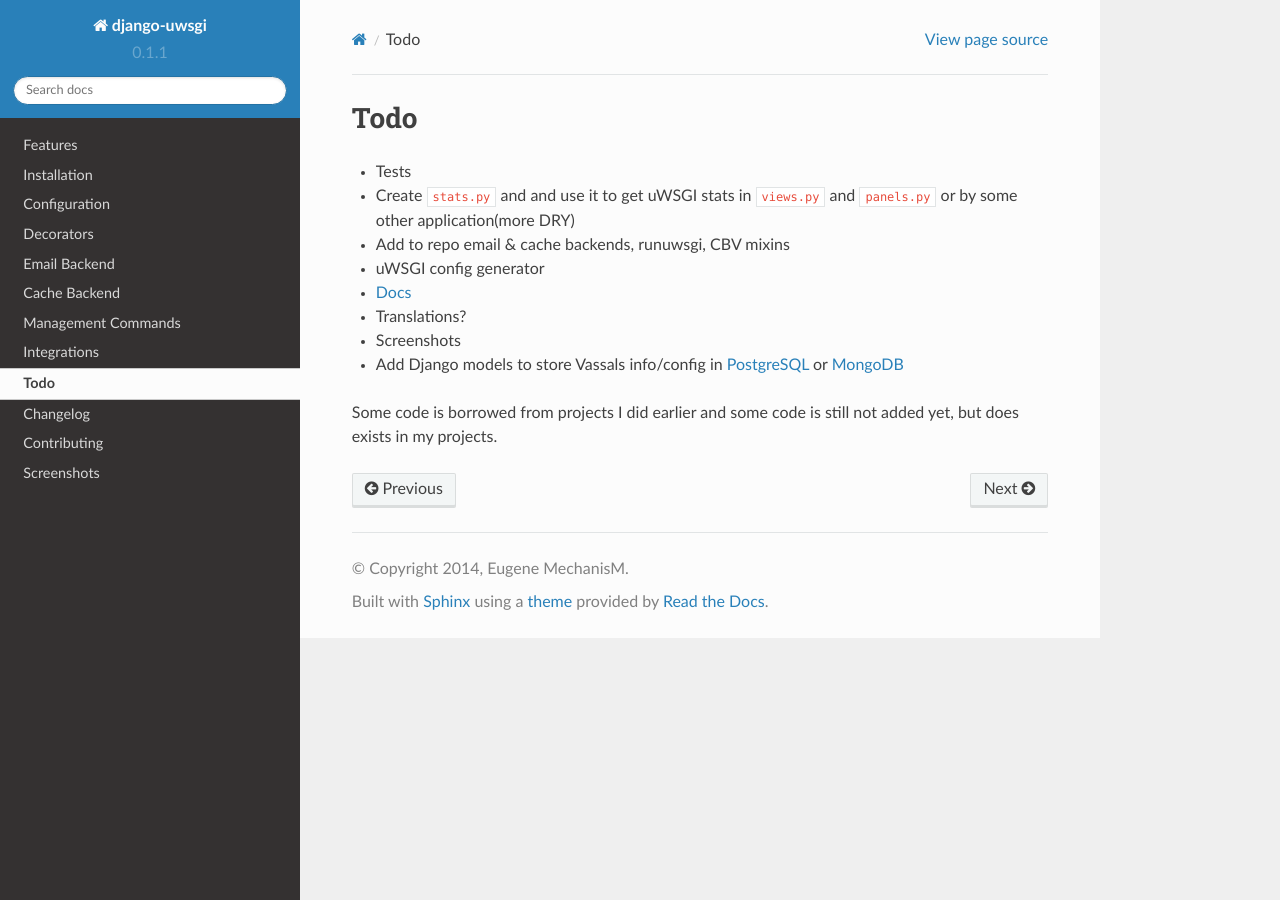
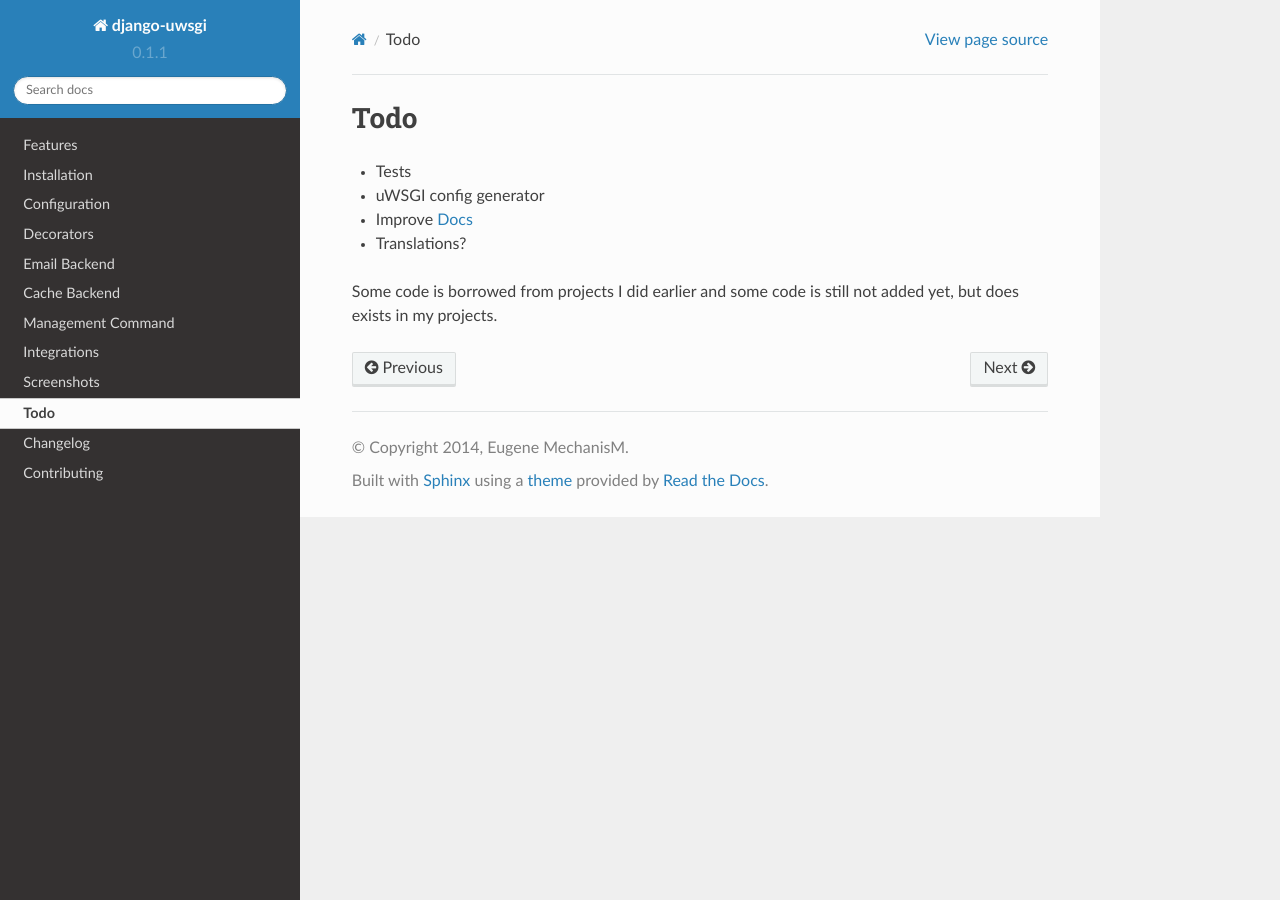
Before and after one commit to unbit/django-uwsgi, a Sphinx documentation site: the page built from docs/todo.rst, in a window 1280 px wide. Built offline with Sphinx 7.4.7 and the Read the Docs theme 2.0.0, drawn with Linux system fonts in a browser that asks for light colours.

Commit message:
Improved docs

```diff
--- a/docs/commands.rst
+++ b/docs/command.rst
@@ -1,5 +1,5 @@
-Management Commands
-===================
+Management Command
+==================
 
 runuwsgi
 --------
--- a/docs/features.rst
+++ b/docs/features.rst
@@ -2,11 +2,11 @@ Features
 ========
 
 * Admin page with `uWSGI`_ stats (options to reload/stop uWSGI, clear uWSGI cache)
-* uWSGI Cache backend for Django
-* uWSGI Email backend for Django(send emails via uWSGI's `spooler`_)
+* uWSGI :doc:`cache` backend for Django
+* uWSGI :doc:`email` backend for Django(send emails via uWSGI's `spooler`_)
 * Debug Panel for `django-debug-toolbar`_ (offers same functions as admin page)
 * Django template loader for `embedded`_ into uWSGI files
-* Django management command ``runuwsgi`` (with live autoreload when DEBUG is True)
+* Django management :doc:`command` ``runuwsgi`` (with live autoreload when DEBUG is True)
 * uWSGI config generator
 * Django CBV Mixins based on uWSGI decorators
 
--- a/docs/index.rst
+++ b/docs/index.rst
@@ -13,12 +13,12 @@ You can view the code of this project or fork it (please, send pull requests), a
    decorators
    email
    cache
-   commands
+   command
    integrations
+   screenshots
    todo
    changelog
    contributing
-   screenshots
 
 
 
--- a/docs/todo.rst
+++ b/docs/todo.rst
@@ -2,13 +2,9 @@ Todo
 ====
 
 * Tests
-* Create ``stats.py`` and and use it to get uWSGI stats in ``views.py`` and ``panels.py`` or by some other application(more DRY)
-* Add to repo email & cache backends, runuwsgi, CBV mixins
 * uWSGI config generator
-* `Docs <http://django-uwsgi.readthedocs.org/en/latest/>`_
+* Improve `Docs <http://django-uwsgi.rtfd.org>`_
 * Translations?
-* Screenshots
-* Add Django models to store Vassals info/config in `PostgreSQL`_ or `MongoDB`_
 
 
 Some code is borrowed from projects I did earlier and some code is still not added yet, but does exists in my projects.
```
